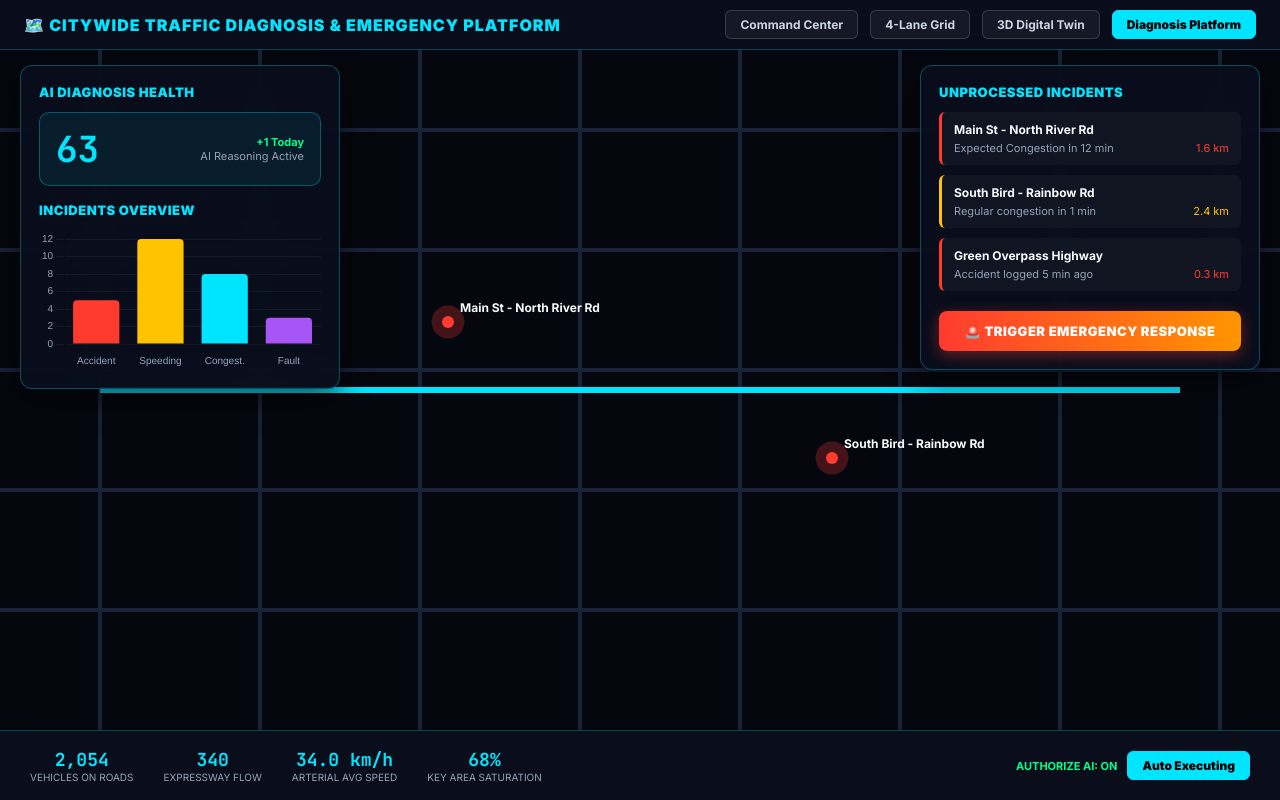
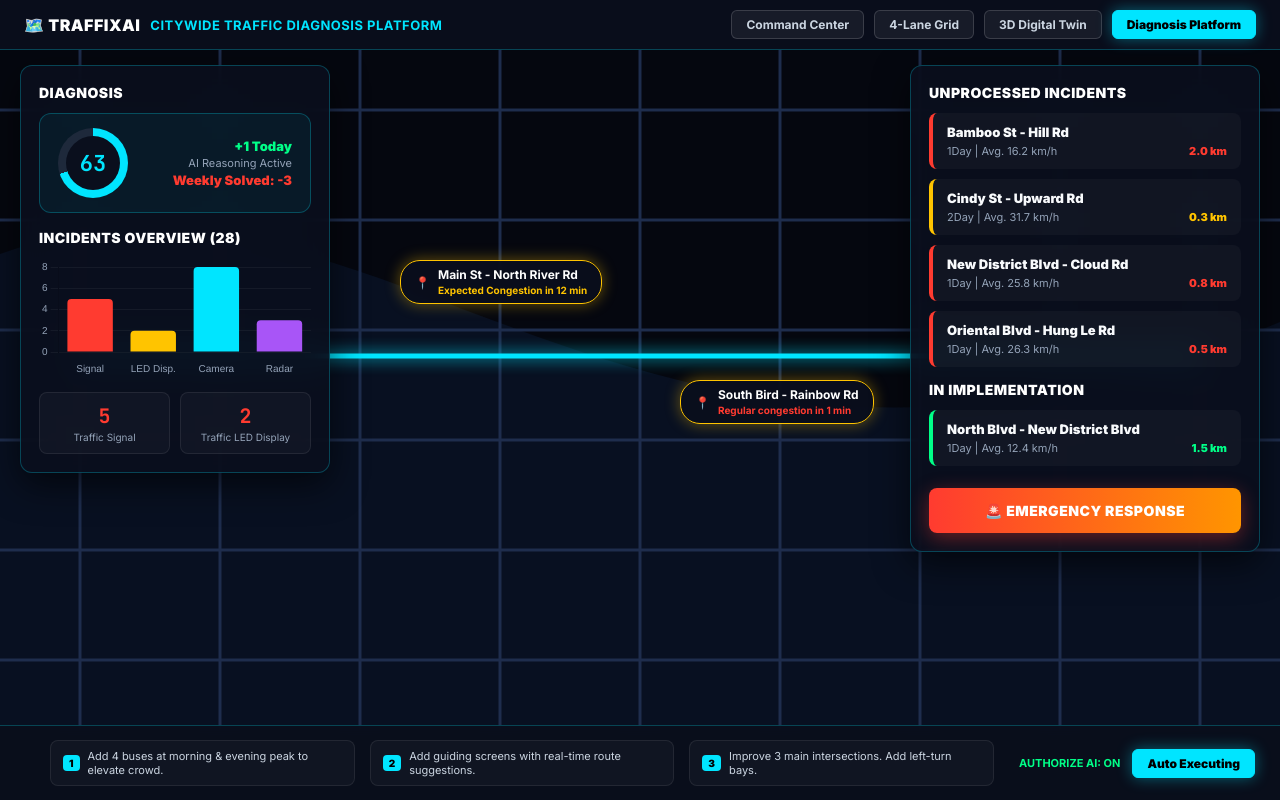
Before and after one commit to deepshekhar555/ai-traffic-management-system, a Flask app: page /diagnosis in a window 1280 px wide. Run offline with Flask 3, Linux system fonts and the light colour scheme.

Commit message:
Upgrade Traffic Diagnosis Platform to match Video 5 ultra-high graphics: dark vector coastline map, glowing pins, donut AI score gauge (63 AI reasoning), unprocessed incidents list, emergency ambulance guidance stream overlay, time-slider recommendations, and 3D zoom analysis

```diff
--- a/backend/templates/traffic_diagnosis.html
+++ b/backend/templates/traffic_diagnosis.html
@@ -2,98 +2,137 @@
 <html lang="en">
 <head>
     <meta charset="UTF-8">
-    <title>TraffixAI — Citywide Traffic Diagnosis & Emergency Platform</title>
+    <meta name="viewport" content="width=device-width, initial-scale=1.0">
+    <title>TraffixAI — Traffic Diagnosis Platform</title>
     <link href="https://fonts.googleapis.com/css2?family=Inter:wght@300;400;600;700;900&family=JetBrains+Mono:wght@500;700&display=swap" rel="stylesheet">
     <script src="https://cdn.jsdelivr.net/npm/chart.js"></script>
     <style>
         * { box-sizing: border-box; margin: 0; padding: 0; font-family: 'Inter', sans-serif; }
-        body, html { width: 100%; height: 100%; overflow: hidden; background: #070913; color: #f8fafc; }
+        body, html { width: 100%; height: 100%; overflow: hidden; background: #080c16; color: #f8fafc; }
 
         /* Top Header */
         header {
             position: absolute; top: 0; left: 0; width: 100%; height: 50px;
-            background: rgba(11, 15, 29, 0.9); backdrop-filter: blur(14px);
+            background: rgba(10, 15, 29, 0.92); backdrop-filter: blur(16px);
             border-bottom: 1px solid rgba(0, 229, 255, 0.25);
-            display: flex; justify-content: space-between; align-items: center; padding: 0 24px; z-index: 10;
+            display: flex; justify-content: space-between; align-items: center; padding: 0 24px; z-index: 20;
         }
-        .header-title { font-size: 16px; font-weight: 900; color: #00e5ff; letter-spacing: 1px; }
-        .header-nav { display: flex; gap: 12px; }
+        .header-title { font-size: 16px; font-weight: 900; color: #ffffff; letter-spacing: 0.5px; display: flex; align-items: center; gap: 10px; }
+        .header-title span { color: #00e5ff; font-weight: 700; font-size: 13px; }
+        .header-nav { display: flex; gap: 10px; }
         .btn-nav {
-            background: rgba(255,255,255,0.05); color: #cbd5e1; border: 1px solid rgba(255,255,255,0.15);
+            background: rgba(255,255,255,0.06); color: #cbd5e1; border: 1px solid rgba(255,255,255,0.15);
             padding: 6px 14px; border-radius: 6px; font-size: 12px; font-weight: 700; text-decoration: none; transition: all 0.2s;
         }
-        .btn-nav:hover, .btn-nav.active { background: #00e5ff; color: #000; font-weight: 900; border-color: #00e5ff; }
+        .btn-nav:hover, .btn-nav.active { background: #00e5ff; color: #000; font-weight: 900; border-color: #00e5ff; box-shadow: 0 0 15px rgba(0, 229, 255, 0.4); }
 
-        /* Main Workspace */
-        #map-container { width: 100vw; height: calc(100vh - 120px); position: absolute; top: 50px; left: 0; z-index: 1; background: #05070e; }
+        /* Main Canvas Viewport */
+        #map-container { width: 100vw; height: calc(100vh - 120px); position: absolute; top: 50px; left: 0; z-index: 1; background: #05070f; }
         canvas { width: 100%; height: 100%; }
 
         /* Left Panel: Diagnosis AI Score & Incidents Overview */
         .left-panel {
-            position: absolute; top: 65px; left: 20px; width: 320px; z-index: 5;
-            background: rgba(11, 15, 29, 0.9); backdrop-filter: blur(16px);
-            border: 1px solid rgba(0, 229, 255, 0.3); border-radius: 12px; padding: 18px;
-            box-shadow: 0 10px 30px rgba(0,0,0,0.6);
+            position: absolute; top: 65px; left: 20px; width: 310px; z-index: 10;
+            background: rgba(10, 15, 29, 0.9); backdrop-filter: blur(16px);
+            border: 1px solid rgba(0, 229, 255, 0.25); border-radius: 12px; padding: 18px;
+            box-shadow: 0 12px 35px rgba(0,0,0,0.6);
         }
-        .panel-title { font-size: 13px; font-weight: 900; color: #00e5ff; text-transform: uppercase; margin-bottom: 12px; letter-spacing: 0.5px; }
+        .panel-title { font-size: 14px; font-weight: 900; color: #ffffff; margin-bottom: 12px; text-transform: uppercase; letter-spacing: 0.5px; }
 
+        /* Score Donut / Gauge Box */
         .score-box {
             display: flex; align-items: center; justify-content: space-between;
-            background: rgba(0, 229, 255, 0.08); border: 1px solid rgba(0, 229, 255, 0.3);
-            border-radius: 10px; padding: 12px 16px; margin-bottom: 16px;
+            background: rgba(0, 229, 255, 0.06); border: 1px solid rgba(0, 229, 255, 0.25);
+            border-radius: 12px; padding: 14px 18px; margin-bottom: 16px;
         }
-        .score-val { font-size: 36px; font-weight: 900; color: #00e5ff; font-family: 'JetBrains Mono', monospace; }
-        .score-sub { font-size: 11px; color: #94a3b8; text-align: right; }
+        .gauge-circle {
+            width: 70px; height: 70px; border-radius: 50%;
+            background: conic-gradient(#00e5ff 0% 70%, #1e293b 70% 100%);
+            display: flex; align-items: center; justify-content: center; position: relative;
+        }
+        .gauge-inner {
+            width: 54px; height: 54px; border-radius: 50%; background: #0a0f1d;
+            display: flex; align-items: center; justify-content: center; font-size: 22px; font-weight: 900; color: #00e5ff;
+            font-family: 'JetBrains Mono', monospace;
+        }
+        .score-info { text-align: right; }
+        .score-info .val-pos { color: #00ff88; font-weight: 800; font-size: 13px; }
+        .score-info .val-neg { color: #ff3b30; font-weight: 800; font-size: 13px; margin-top: 2px; }
 
-        /* Right Panel: Unprocessed Incidents & Emergency Routing */
+        /* Malfunctions Counter Box */
+        .malfunction-box {
+            display: flex; gap: 10px; margin-top: 14px;
+        }
+        .mal-card {
+            flex: 1; background: rgba(255,255,255,0.03); border: 1px solid rgba(255,255,255,0.08);
+            border-radius: 8px; padding: 10px; text-align: center;
+        }
+        .mal-num { font-size: 20px; font-weight: 900; color: #ff3b30; font-family: 'JetBrains Mono', monospace; }
+        .mal-lbl { font-size: 10px; color: #94a3b8; margin-top: 2px; }
+
+        /* Right Panel: Unprocessed Incidents & Emergency Response Button */
         .right-panel {
-            position: absolute; top: 65px; right: 20px; width: 340px; z-index: 5;
-            background: rgba(11, 15, 29, 0.9); backdrop-filter: blur(16px);
-            border: 1px solid rgba(0, 229, 255, 0.3); border-radius: 12px; padding: 18px;
-            box-shadow: 0 10px 30px rgba(0,0,0,0.6);
+            position: absolute; top: 65px; right: 20px; width: 350px; z-index: 10;
+            background: rgba(10, 15, 29, 0.9); backdrop-filter: blur(16px);
+            border: 1px solid rgba(0, 229, 255, 0.25); border-radius: 12px; padding: 18px;
+            box-shadow: 0 12px 35px rgba(0,0,0,0.6); max-height: calc(100vh - 210px); overflow-y: auto;
         }
 
         .incident-item {
-            background: rgba(255,255,255,0.03); border-left: 3px solid #ff3b30;
-            border-radius: 6px; padding: 10px 12px; margin-bottom: 10px; font-size: 12px;
+            background: rgba(255,255,255,0.03); border-left: 4px solid #ff3b30;
+            border-radius: 8px; padding: 11px 14px; margin-bottom: 10px; font-size: 12px;
         }
         .incident-item.warning { border-left-color: #ffc400; }
-        .incident-name { font-weight: 700; color: #f8fafc; margin-bottom: 4px; }
-        .incident-meta { color: #94a3b8; font-size: 11px; display: flex; justify-content: space-between; }
+        .incident-item.success { border-left-color: #00ff88; }
+        .incident-name { font-weight: 800; color: #f8fafc; margin-bottom: 4px; font-size: 13px; }
+        .incident-meta { color: #94a3b8; font-size: 11px; display: flex; justify-content: space-between; align-items: center; }
 
         .btn-emergency {
-            width: 100%; padding: 12px; background: linear-gradient(90deg, #ff3b30, #ff9500);
-            border: none; border-radius: 8px; color: white; font-weight: 900; font-size: 13px;
-            cursor: pointer; text-transform: uppercase; letter-spacing: 0.5px; margin-top: 10px;
-            box-shadow: 0 4px 15px rgba(255, 59, 48, 0.4); transition: transform 0.2s;
+            width: 100%; padding: 14px; background: linear-gradient(90deg, #ff3b30, #ff9500);
+            border: none; border-radius: 8px; color: white; font-weight: 900; font-size: 14px;
+            cursor: pointer; text-transform: uppercase; letter-spacing: 0.5px; margin-top: 12px;
+            box-shadow: 0 5px 20px rgba(255, 59, 48, 0.4); transition: transform 0.2s;
         }
         .btn-emergency:hover { transform: translateY(-2px); }
 
-        /* Bottom Action & Timeline Bar */
+        /* Interactive Pins / Map Tooltips */
+        .map-pin {
+            position: absolute; z-index: 8; background: rgba(10, 15, 29, 0.92); backdrop-filter: blur(10px);
+            border: 1px solid #ffc400; border-radius: 20px; padding: 6px 14px; font-size: 12px; font-weight: 700;
+            color: #ffffff; cursor: pointer; box-shadow: 0 0 15px rgba(255, 196, 0, 0.4);
+            transition: all 0.2s ease; display: flex; align-items: center; gap: 8px;
+        }
+        .map-pin:hover { transform: scale(1.08); border-color: #00e5ff; box-shadow: 0 0 25px rgba(0, 229, 255, 0.6); }
+
+        /* Bottom Action & Recommendations Bar */
         .bottom-bar {
-            position: absolute; bottom: 0; left: 0; width: 100%; height: 70px;
-            background: rgba(11, 15, 29, 0.95); backdrop-filter: blur(16px);
-            border-top: 1px solid rgba(0, 229, 255, 0.25); z-index: 10;
-            display: flex; align-items: center; justify-content: space-between; padding: 0 30px;
+            position: absolute; bottom: 0; left: 0; width: 100%; height: 75px;
+            background: rgba(10, 15, 29, 0.96); backdrop-filter: blur(16px);
+            border-top: 1px solid rgba(0, 229, 255, 0.25); z-index: 15;
+            display: flex; align-items: center; justify-content: space-between; padding: 0 25px;
         }
-        .metric-group { display: flex; gap: 30px; }
-        .metric-item { text-align: center; }
-        .metric-val { font-size: 18px; font-weight: 900; color: #00e5ff; font-family: 'JetBrains Mono', monospace; }
-        .metric-lbl { font-size: 10px; color: #94a3b8; text-transform: uppercase; }
 
-        /* Camera Guidance Overlay (Appears on Emergency Response) */
+        .suggestions-row { display: flex; gap: 15px; flex: 1; margin: 0 25px; }
+        .sug-card {
+            flex: 1; background: rgba(255,255,255,0.03); border: 1px solid rgba(255,255,255,0.08);
+            border-radius: 8px; padding: 8px 12px; font-size: 11px; color: #cbd5e1;
+            display: flex; align-items: center; gap: 8px;
+        }
+        .sug-num { background: #00e5ff; color: #000; font-weight: 900; border-radius: 4px; padding: 2px 6px; font-size: 10px; }
+
+        /* Camera Guidance Overlay */
         .guidance-overlay {
-            position: absolute; top: 120px; left: 50%; transform: translateX(-50%); z-index: 12;
-            width: 680px; background: rgba(10, 15, 29, 0.95); border: 2px solid #ff3b30;
-            border-radius: 12px; overflow: hidden; display: none; box-shadow: 0 15px 40px rgba(255, 59, 48, 0.5);
+            position: absolute; top: 110px; left: 50%; transform: translateX(-50%); z-index: 25;
+            width: 720px; background: rgba(10, 15, 29, 0.96); border: 2px solid #ff3b30;
+            border-radius: 12px; overflow: hidden; display: none; box-shadow: 0 20px 50px rgba(255, 59, 48, 0.6);
         }
-        .guidance-header { background: #ff3b30; color: white; padding: 10px 16px; font-weight: 900; font-size: 13px; display: flex; justify-content: space-between; }
-        .guidance-body { position: relative; height: 260px; background: #000; }
+        .guidance-header { background: #ff3b30; color: white; padding: 10px 18px; font-weight: 900; font-size: 13px; display: flex; justify-content: space-between; }
+        .guidance-body { position: relative; height: 300px; background: #000; }
         .guidance-body img { width: 100%; height: 100%; object-fit: cover; opacity: 0.85; }
         .alert-box-overlay {
-            position: absolute; top: 60px; left: 160px; width: 220px; height: 110px;
-            border: 2px solid #ff3b30; background: rgba(255, 59, 48, 0.2);
-            border-radius: 6px; padding: 8px; color: white; font-size: 12px; font-weight: bold;
+            position: absolute; top: 70px; left: 200px; width: 260px; height: 120px;
+            border: 2px solid #ff3b30; background: rgba(255, 59, 48, 0.25);
+            border-radius: 8px; padding: 12px; color: white; font-size: 13px; font-weight: bold;
             animation: pulse 1s infinite;
         }
         @keyframes pulse { 0% { border-color: #ff3b30; } 50% { border-color: #ffcc00; } 100% { border-color: #ff3b30; } }
@@ -103,7 +142,9 @@
 
     <!-- Header Nav -->
     <header>
-        <div class="header-title">🗺️ CITYWIDE TRAFFIC DIAGNOSIS & EMERGENCY PLATFORM</div>
+        <div class="header-title">
+            🗺️ TRAFFIXAI <span>CITYWIDE TRAFFIC DIAGNOSIS PLATFORM</span>
+        </div>
         <div class="header-nav">
             <a href="/" class="btn-nav">Command Center</a>
             <a href="/multi_dashboard" class="btn-nav">4-Lane Grid</a>
@@ -112,58 +153,100 @@
         </div>
     </header>
 
-    <!-- Canvas City Map -->
+    <!-- Canvas City Map Viewport -->
     <div id="map-container">
         <canvas id="cityMap"></canvas>
     </div>
 
-    <!-- Left Panel: AI Diagnosis Score & Incidents -->
+    <!-- Map Pins (Matching Video 5 Pins) -->
+    <div class="map-pin" style="top: 260px; left: 400px;" onclick="zoomToSpot('Main St')">
+        <span>📍</span>
+        <div>Main St - North River Rd <br><small style="color: #ffc400;">Expected Congestion in 12 min</small></div>
+    </div>
+
+    <div class="map-pin" style="top: 380px; left: 680px;" onclick="zoomToSpot('South Bird')">
+        <span>📍</span>
+        <div>South Bird - Rainbow Rd <br><small style="color: #ff3b30;">Regular congestion in 1 min</small></div>
+    </div>
+
+    <!-- Left Panel: AI Diagnosis Health Score & Incidents -->
     <div class="left-panel">
-        <div class="panel-title">AI Diagnosis Health</div>
+        <div class="panel-title">Diagnosis</div>
         <div class="score-box">
-            <div class="score-val">63</div>
-            <div class="score-sub">
-                <div style="font-weight: 700; color: #00ff88;">+1 Today</div>
-                <div>AI Reasoning Active</div>
+            <div class="gauge-circle">
+                <div class="gauge-inner">63</div>
+            </div>
+            <div class="score-info">
+                <div class="val-pos">+1 Today</div>
+                <div style="font-size: 11px; color: #94a3b8; margin-top: 2px;">AI Reasoning Active</div>
+                <div class="val-neg">Weekly Solved: -3</div>
             </div>
         </div>
 
-        <div class="panel-title">Incidents Overview</div>
-        <div style="height: 140px;">
+        <div class="panel-title">Incidents Overview (28)</div>
+        <div style="height: 120px;">
             <canvas id="incidentChart"></canvas>
+        </div>
+
+        <div class="malfunction-box">
+            <div class="mal-card">
+                <div class="mal-num">5</div>
+                <div class="mal-lbl">Traffic Signal</div>
+            </div>
+            <div class="mal-card">
+                <div class="mal-num">2</div>
+                <div class="mal-lbl">Traffic LED Display</div>
+            </div>
         </div>
     </div>
 
-    <!-- Right Panel: Unprocessed Incidents & Emergency Response Button -->
+    <!-- Right Panel: Unprocessed Incidents & Emergency Routing -->
     <div class="right-panel">
         <div class="panel-title">Unprocessed Incidents</div>
 
         <div class="incident-item">
-            <div class="incident-name">Main St - North River Rd</div>
+            <div class="incident-name">Bamboo St - Hill Rd</div>
             <div class="incident-meta">
-                <span>Expected Congestion in 12 min</span>
-                <span style="color: #ff3b30;">1.6 km</span>
+                <span>1Day | Avg. 16.2 km/h</span>
+                <span style="color: #ff3b30; font-weight: 800;">2.0 km</span>
             </div>
         </div>
 
         <div class="incident-item warning">
-            <div class="incident-name">South Bird - Rainbow Rd</div>
+            <div class="incident-name">Cindy St - Upward Rd</div>
             <div class="incident-meta">
-                <span>Regular congestion in 1 min</span>
-                <span style="color: #ffc400;">2.4 km</span>
+                <span>2Day | Avg. 31.7 km/h</span>
+                <span style="color: #ffc400; font-weight: 800;">0.3 km</span>
             </div>
         </div>
 
         <div class="incident-item">
-            <div class="incident-name">Green Overpass Highway</div>
+            <div class="incident-name">New District Blvd - Cloud Rd</div>
             <div class="incident-meta">
-                <span>Accident logged 5 min ago</span>
-                <span style="color: #ff3b30;">0.3 km</span>
+                <span>1Day | Avg. 25.8 km/h</span>
+                <span style="color: #ff3b30; font-weight: 800;">0.8 km</span>
+            </div>
+        </div>
+
+        <div class="incident-item">
+            <div class="incident-name">Oriental Blvd - Hung Le Rd</div>
+            <div class="incident-meta">
+                <span>1Day | Avg. 26.3 km/h</span>
+                <span style="color: #ff3b30; font-weight: 800;">0.5 km</span>
+            </div>
+        </div>
+
+        <div class="panel-title" style="margin-top: 14px;">In Implementation</div>
+        <div class="incident-item success">
+            <div class="incident-name">North Blvd - New District Blvd</div>
+            <div class="incident-meta">
+                <span>1Day | Avg. 12.4 km/h</span>
+                <span style="color: #00ff88; font-weight: 800;">1.5 km</span>
             </div>
         </div>
 
         <button class="btn-emergency" onclick="triggerEmergencyResponse()">
-            🚨 Trigger Emergency Response
+            🚨 Emergency Response
         </button>
     </div>
 
@@ -183,38 +266,35 @@
         </div>
     </div>
 
-    <!-- Bottom Metrics Bar -->
+    <!-- Bottom Actions & Recommendations Bar -->
     <div class="bottom-bar">
-        <div class="metric-group">
-            <div class="metric-item">
-                <div class="metric-val">2,054</div>
-                <div class="metric-lbl">Vehicles on Roads</div>
+        <div class="suggestions-row">
+            <div class="sug-card">
+                <span class="sug-num">1</span>
+                <span>Add 4 buses at morning & evening peak to elevate crowd.</span>
             </div>
-            <div class="metric-item">
-                <div class="metric-val">340</div>
-                <div class="metric-lbl">Expressway Flow</div>
+            <div class="sug-card">
+                <span class="sug-num">2</span>
+                <span>Add guiding screens with real-time route suggestions.</span>
             </div>
-            <div class="metric-item">
-                <div class="metric-val">34.0 km/h</div>
-                <div class="metric-lbl">Arterial Avg Speed</div>
-            </div>
-            <div class="metric-item">
-                <div class="metric-val">68%</div>
-                <div class="metric-lbl">Key Area Saturation</div>
+            <div class="sug-card">
+                <span class="sug-num">3</span>
+                <span>Improve 3 main intersections. Add left-turn bays.</span>
             </div>
         </div>
 
-        <div style="display: flex; gap: 10px; align-items: center;">
+        <div style="display: flex; gap: 12px; align-items: center;">
             <span style="font-size: 11px; color: #00ff88; font-weight: bold;">AUTHORIZE AI: ON</span>
             <button class="btn-nav active" onclick="alert('AI Auto Execution Active!')">Auto Executing</button>
         </div>
     </div>
 
     <script>
-        // Draw City Map Canvas with Road Networks & Congestion Nodes
+        // High-Graphics Canvas Map Renderer with Glowing Vectors
         const canvas = document.getElementById('cityMap');
         const ctx = canvas.getContext('2d');
         let emergencyActive = false;
+        let isZoomed3D = false;
 
         function resizeCanvas() {
             canvas.width = window.innerWidth;
@@ -224,63 +304,64 @@
         resizeCanvas();
 
         function drawMap() {
-            ctx.fillStyle = '#05070e';
+            ctx.fillStyle = '#05070f';
             ctx.fillRect(0, 0, canvas.width, canvas.height);
 
-            // Draw glowing city road network lines
-            ctx.strokeStyle = '#1a2238';
-            ctx.lineWidth = 4;
+            // Draw City Coastline & Bay Shape (Matching Video 5 Vector Map)
+            ctx.beginPath();
+            ctx.moveTo(0, canvas.height * 0.3);
+            ctx.bezierCurveTo(canvas.width * 0.3, canvas.height * 0.1, canvas.width * 0.5, canvas.height * 0.8, canvas.width, canvas.height * 0.4);
+            ctx.lineTo(canvas.width, canvas.height);
+            ctx.lineTo(0, canvas.height);
+            ctx.fillStyle = '#081021';
+            ctx.fill();
 
-            // Grid roads
-            for (let x = 100; x < canvas.width; x += 160) {
+            // Draw Glowing Expressway & Arterial Road Grid Lines
+            ctx.strokeStyle = '#1e2d4d';
+            ctx.lineWidth = 3;
+            for (let x = 80; x < canvas.width; x += 140) {
                 ctx.beginPath(); ctx.moveTo(x, 0); ctx.lineTo(x, canvas.height); ctx.stroke();
             }
-            for (let y = 80; y < canvas.height; y += 120) {
+            for (let y = 60; y < canvas.height; y += 110) {
                 ctx.beginPath(); ctx.moveTo(0, y); ctx.lineTo(canvas.width, y); ctx.stroke();
             }
 
-            // Draw Main Arterial Highway (Glowing Cyan)
+            // Draw Primary Arterial Highway (Glowing Cyan Vector)
             ctx.strokeStyle = '#00e5ff';
-            ctx.lineWidth = 6;
+            ctx.lineWidth = 5;
+            ctx.shadowColor = '#00e5ff';
+            ctx.shadowBlur = 15;
             ctx.beginPath();
-            ctx.moveTo(100, canvas.height / 2);
-            ctx.lineTo(canvas.width - 100, canvas.height / 2);
+            ctx.moveTo(80, canvas.height * 0.45);
+            ctx.lineTo(canvas.width - 80, canvas.height * 0.45);
             ctx.stroke();
+            ctx.shadowBlur = 0;
 
-            // Draw Congestion Nodes (Pulsing Red Rings)
-            const nodes = [
-                { x: canvas.width * 0.35, y: canvas.height * 0.4, label: 'Main St - North River Rd' },
-                { x: canvas.width * 0.65, y: canvas.height * 0.6, label: 'South Bird - Rainbow Rd' }
-            ];
+            // Draw 3D Building Boxes in High-Graphics Mode
+            if (isZoomed3D) {
+                ctx.fillStyle = '#0d182e';
+                ctx.strokeStyle = '#00e5ff';
+                ctx.lineWidth = 1;
 
-            nodes.forEach(node => {
-                ctx.beginPath();
-                ctx.arc(node.x, node.y, 16 + Math.sin(Date.now() * 0.005) * 4, 0, Math.PI * 2);
-                ctx.fillStyle = 'rgba(255, 59, 48, 0.25)';
-                ctx.fill();
+                for (let bx = 300; bx < 800; bx += 90) {
+                    for (let by = 150; by < 400; by += 80) {
+                        ctx.fillRect(bx, by, 50, 40);
+                        ctx.strokeRect(bx, by, 50, 40);
+                    }
+                }
+            }
 
-                ctx.beginPath();
-                ctx.arc(node.x, node.y, 6, 0, Math.PI * 2);
-                ctx.fillStyle = '#ff3b30';
-                ctx.fill();
-
-                ctx.fillStyle = '#f8fafc';
-                ctx.font = 'bold 12px Inter';
-                ctx.fillText(node.label, node.x + 12, node.y - 10);
-            });
-
-            // Draw Emergency Route if active (Glowing Cyan Route)
+            // Draw Emergency Green Corridor Path when active
             if (emergencyActive) {
                 ctx.strokeStyle = '#00ff88';
                 ctx.lineWidth = 8;
+                ctx.shadowColor = '#00ff88';
+                ctx.shadowBlur = 20;
                 ctx.beginPath();
-                ctx.moveTo(nodes[0].x, nodes[0].y);
-                ctx.lineTo(nodes[1].x, nodes[1].y);
+                ctx.moveTo(400, 260);
+                ctx.lineTo(680, 380);
                 ctx.stroke();
-
-                ctx.fillStyle = '#00ff88';
-                ctx.font = 'bold 14px Inter';
-                ctx.fillText('🚑 EMERGENCY GREEN CORRIDOR PATH', (nodes[0].x + nodes[1].x)/2 - 100, (nodes[0].y + nodes[1].y)/2 - 15);
+                ctx.shadowBlur = 0;
             }
 
             requestAnimationFrame(drawMap);
@@ -291,9 +372,9 @@
         new Chart(chartCtx, {
             type: 'bar',
             data: {
-                labels: ['Accident', 'Speeding', 'Congest.', 'Fault'],
+                labels: ['Signal', 'LED Disp.', 'Camera', 'Radar'],
                 datasets: [{
-                    data: [5, 12, 8, 3],
+                    data: [5, 2, 8, 3],
                     backgroundColor: ['#ff3b30', '#ffc400', '#00e5ff', '#a855f7'],
                     borderRadius: 4
                 }]
@@ -318,6 +399,11 @@
             document.getElementById('guidanceOverlay').style.display = 'none';
         }
 
+        function zoomToSpot(spotName) {
+            isZoomed3D = !isZoomed3D;
+            alert(`🔍 Zooming to ${spotName} [Multidimensional Regional Association Analysis Mode]`);
+        }
+
         window.onload = drawMap;
     </script>
 </body>
```
